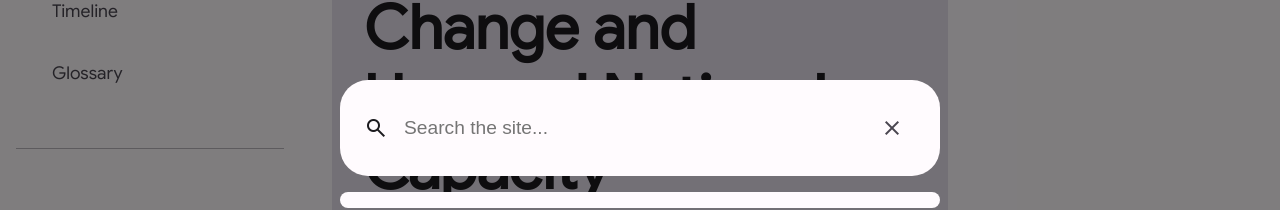
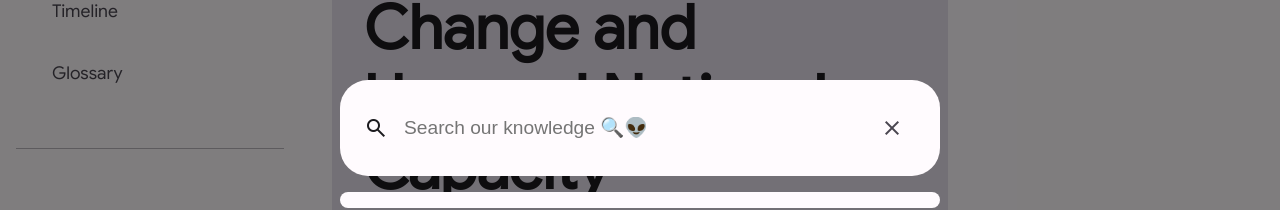
Before and after one commit to CtorW/STS-WEBSITE-FRONT-END, a plain HTML site: page index.html in a window 1280 px wide. Both pictures are taken after a click on the button "search". Shown: the part 336-546 px from the top of the page. Drawn offline with nearby package versions, Linux system fonts and the light colour scheme.

Commit message:
Update index.html

```diff
--- a/index.html
+++ b/index.html
@@ -84,7 +84,7 @@
   <div id="search-overlay" class="search-overlay" style="flex-direction: column; align-items: center">
     <div class="search-modal">
       <span class="material-symbols-outlined">search</span><input type="search" id="search-input"
-        placeholder="Search the site..." /><button class="icon-btn" id="close-search-btn" aria-label="Close search">
+        placeholder="Search our knowledge 🔍👽" /><button class="icon-btn" id="close-search-btn" aria-label="Close search">
         <span class="material-symbols-outlined">close</span>
       </button>
     </div>
```
